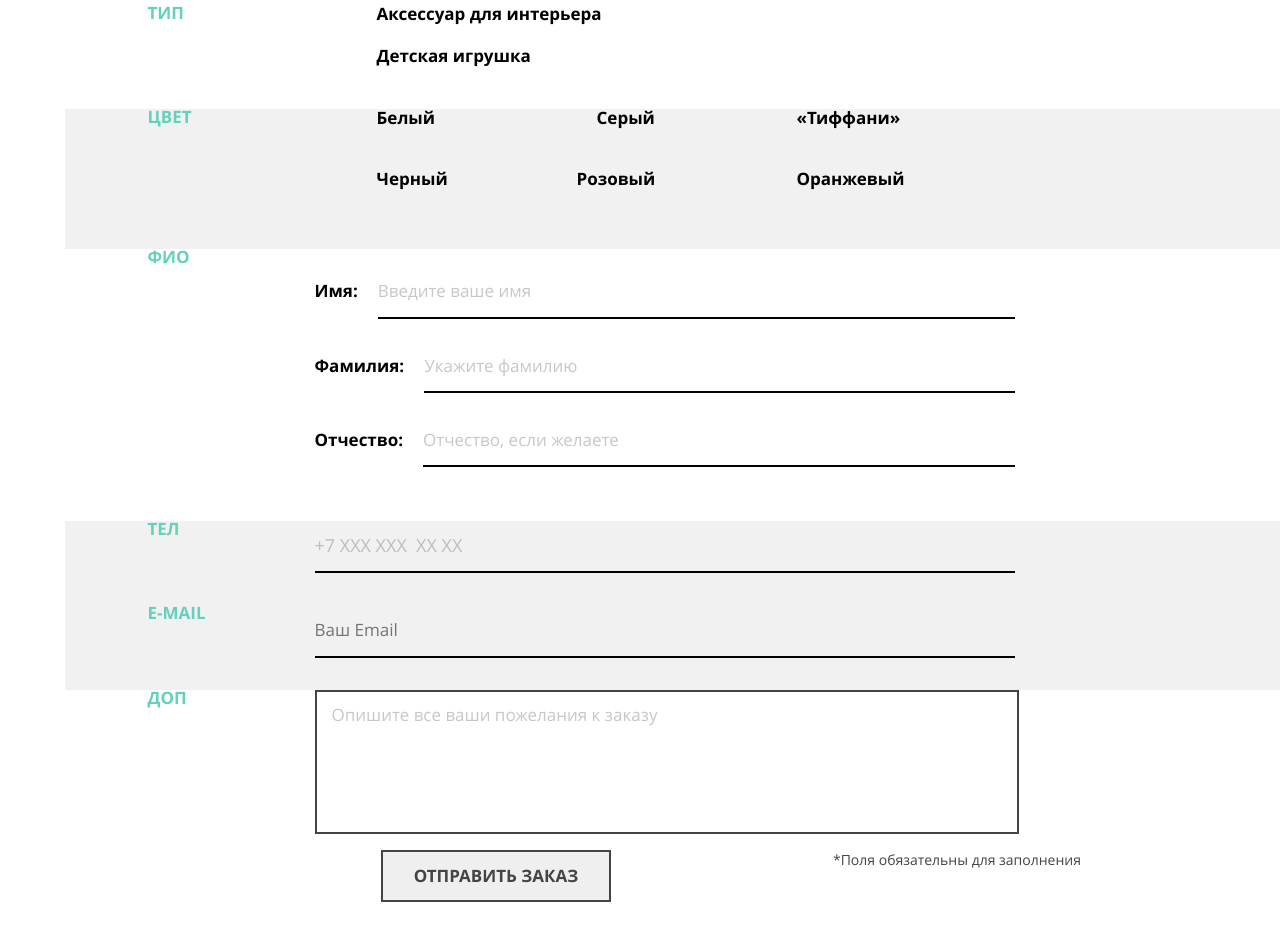
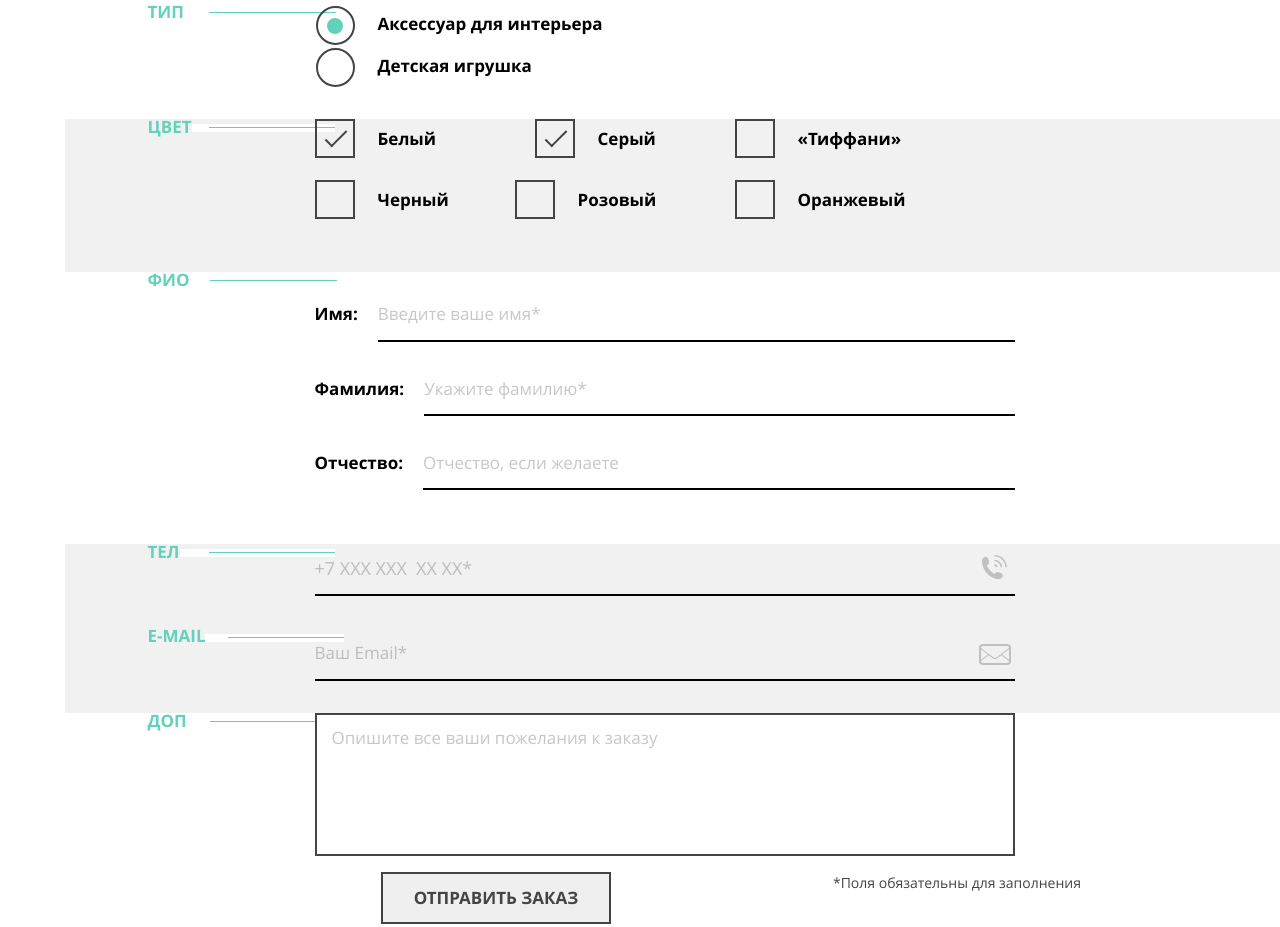
Before and after one commit to TimurSivakov/871733-mishka-16, a website: page source/form.html in a window 1280 px wide. Shown: the part 515-1442 px from the top of the page. Drawn offline with nearby package versions, Linux system fonts and the light colour scheme; files that its build step writes are made by us from their sources.

Commit message:
Сделал стайлгайд по странице форма

```diff
--- a/source/form.html
+++ b/source/form.html
@@ -68,12 +68,12 @@
               <legend class="order-form__title type">Тип</legend>
               <div class="type__flex">
                 <p class="type__wrapper form-radio">
-                  <input class="visually-hidden" type="radio" name="type" value="accessories" id="accessories">
-                  <label class="order-form__label" for="accessories">Аксессуар для интерьера</label>
+                  <input class="visually-hidden" type="radio" name="type" value="accessories" id="accessories" checked>
+                  <label class="order-form__label type__label" for="accessories">Аксессуар для интерьера</label>
                 </p>
                 <p class="type__wrapper form-radio">
                   <input class="visually-hidden" type="radio" name="type" value="toy" id="toy">
-                  <label class="order-form__label" for="toy">Детская игрушка</label>
+                  <label class="order-form__label type__label" for="toy">Детская игрушка</label>
                 </p>
               </div>
             </div>
@@ -87,37 +87,37 @@
                 <li class="color__item">
                   <div class="form-checkbox">
                     <input class="visually-hidden" type="checkbox" name="white" id="white" checked>
-                    <label class="order-form__label" for="white">Белый</label>
+                    <label class="order-form__label color__label" for="white">Белый</label>
                   </div>
                 </li>
                 <li class="color__item">
                   <div class="form-checkbox">
                     <input class="visually-hidden" type="checkbox" name="gray" id="gray" checked>
-                    <label class="order-form__label" for="gray">Серый</label>
+                    <label class="order-form__label color__label" for="gray">Серый</label>
                   </div>
                 </li>
                 <li class="color__item">
                   <div class="form-checkbox">
                     <input class="visually-hidden" type="checkbox" name="tiffany" id="tiffany">
-                    <label class="order-form__label" for="tiffany">«Тиффани»</label>
+                    <label class="order-form__label color__label" for="tiffany">«Тиффани»</label>
                   </div>
                 </li>
                 <li class="color__item">
                   <div class="form-checkbox">
                     <input class="visually-hidden" type="checkbox" name="black" id="black">
-                    <label class="order-form__label" for="black">Черный</label>
+                    <label class="order-form__label color__label" for="black">Черный</label>
                   </div>
                 </li>
                 <li class="color__item">
                   <div class="form-checkbox">
                     <input class="visually-hidden" type="checkbox" name="pink" id="pink">
-                    <label class="order-form__label" for="pink">Розовый</label>
+                    <label class="order-form__label color__label" for="pink">Розовый</label>
                   </div>
                 </li>
                 <li class="color__item">
                   <div class="form-checkbox">
                     <input class="visually-hidden" type="checkbox" name="orange" id="orange">
-                    <label class="order-form__label" for="orange">Оранжевый</label>
+                    <label class="order-form__label color__label" for="orange">Оранжевый</label>
                   </div>
                 </li>
               </ul>
@@ -130,11 +130,11 @@
               <div class="full-name__container">
                 <p class="full-name__item form-text">
                   <label for="name">Имя:</label><br>
-                  <input class="form-text__input form-text__input--name" type="text" name="name" value="" id="name" placeholder="Введите ваше имя">
+                  <input class="form-text__input form-text__input--name" type="text" name="name" value="" id="name" placeholder="Введите ваше имя*">
                 </p>
                 <p class="full-name__item form-text">
                   <label for="surname">Фамилия:</label><br>
-                  <input class="form-text__input form-text__input--name" type="text" name="surname" value="" id="surname" placeholder="Укажите фамилию">
+                  <input class="form-text__input form-text__input--name" type="text" name="surname" value="" id="surname" placeholder="Укажите фамилию*">
                 </p>
                 <p class="full-name__item form-text">
                   <label for="second-name">Отчество:</label><br>
@@ -147,8 +147,13 @@
             <div class="order-form__fieldset-container container">
               <legend class="order-form__title phone">Тел</legend>
               <div class="form-text">
-                <label for="phone" class="visually-hidden">Телефон</label>
-                <input class="form-text__input form-text__input--phone" type="text" name="phone" value="" id="phone" placeholder="+7 xxx xxx  xx xx">
+                <input class="form-text__input form-text__input--phone" type="text" name="phone" value="" id="phone" placeholder="+7 xxx xxx  xx xx*">
+                <label for="phone" class="form-text__label">
+                  Телефон
+                  <svg role="img" width="25" height="24">
+                    <use xlink:href="img/sprite.svg#icon-phone"></use>
+                  </svg>
+                </label>
               </div>
             </div>
           </fieldset>
@@ -156,8 +161,13 @@
             <div class="order-form__fieldset-container container">
               <legend class="order-form__title e-mail">E-mail</legend>
               <div class="form-text">
-                <label for="e-mail" class="visually-hidden">Email</label>
-                <input class="form-text__input" type="text" name="e-mail" id="e-mail" value="" placeholder="Ваш Email">
+                <input class="form-text__input" type="text" name="e-mail" id="e-mail" value="" placeholder="Ваш Email*">
+                <label for="e-mail" class="form-text__label form-text__label--mail">
+                  Email
+                  <svg role="img" width="32" height="27">
+                    <use xlink:href="img/sprite.svg#icon-mail"></use>
+                  </svg>
+                </label>
               </div>
             </div>
           </fieldset>
@@ -166,7 +176,7 @@
               <legend class="order-form__title additional">Доп</legend>
               <div class="form-textarea">
                 <label for="additional" class="visually-hidden">Пожелания к заказу</label>
-                <textarea class="form-textarea__input" name="additional" rows="8" cols="80" id="additional" placeholder="Опишите все ваши пожелания к&nbsp;заказу"></textarea>
+                <textarea class="form-textarea__input" name="additional" rows="7" cols="80" id="additional" placeholder="Опишите все ваши пожелания к&nbsp;заказу"></textarea>
               </div>
             </div>
           </fieldset>
--- a/source/less/base.less
+++ b/source/less/base.less
@@ -35,7 +35,7 @@ img {
   height: auto;
 }
 
-.visually-hidden:not(:focus):not(:active) {
+.visually-hidden {
   position: absolute;
 
   width: 1px;
--- a/source/less/blocks/additional.less
+++ b/source/less/blocks/additional.less
@@ -1,3 +1,8 @@
 .additional {
   margin-bottom: 25px;
+
+  &::after {
+    border-width: 3px 0 4px 23px;
+    width: 76%;
+  }
 }
--- a/source/less/blocks/color.less
+++ b/source/less/blocks/color.less
@@ -1,15 +1,70 @@
 .color {
-  margin-bottom: 36px;
+  margin-bottom: 25px;
+
+  &::after {
+    border-width: 3px 0 4px 17px;
+    width: 76%;
+  }
 }
 
 .color__list {
-  // .label-style();
   .list-reset();
 }
 
 .color__item:not(:last-child) {
   line-height: 18px;
-  margin-bottom: 19px;
+  margin-bottom: 21px;
+}
+
+.color__label {
+  position: relative;
+  cursor: pointer;
+  display: inline-block;
+  vertical-align: top;
+  margin-top: 11px;
+  margin-bottom: 11px;
+
+  &::before,
+  &::after {
+    content: "";
+    position: absolute;
+    border: 2px solid @greyish-brown;
+  }
+
+  &::before {
+    top: -11px;
+    left: -63px;
+    width: 36px;
+    height: 35px;
+  }
+
+  &::after {
+    top: 1px;
+    left: -53px;
+    width: 20px;
+    height: 8px;
+    border-top-style: none;
+    border-right-style: none;
+    transform: scale(0);
+    transition: transform 250ms ease-in-out;
+  }
+
+  &:hover::before {
+    border-color: @aquamarine-input;
+  }
+
+  &:active::before {
+    border-color: @greyish-brown-30;
+  }
+}
+
+input[type="checkbox"]:checked ~ .color__label::after {
+  transform: scale(1) rotate(-45deg);
+}
+
+input[type="checkbox"]:focus + label,
+input[type="radio"]:focus + label {
+  outline: 2px solid rgb(125, 173, 217);
 }
 
 @media (min-width: @tablet-width) {
--- a/source/less/blocks/e-mail.less
+++ b/source/less/blocks/e-mail.less
@@ -1,3 +1,8 @@
 .e-mail {
   margin-bottom: 7px;
+
+  &::after {
+    border-width: 3px 0 4px 23px;
+    width: 69%;
+  }
 }
--- a/source/less/blocks/form-text.less
+++ b/source/less/blocks/form-text.less
@@ -1,5 +1,6 @@
 .form-text {
   .label-style ();
+  position: relative;
 }
 
 .form-text:last-child .form-text__input--name {
@@ -8,23 +9,57 @@
 
 .form-text__input {
   width: 100%;
+  box-sizing: border-box;
   border: 0;
   border-bottom: 2px solid @black;
-  padding: 15px 0 16px 0;
+  padding: 15px 20px 16px 0;
   background-color: transparent;
+
+  &:hover,
+  &:active,
+  &:focus {
+    outline: 0;
+    outline-offset: 0;
+    border-bottom: 2px solid @aquamarine-input;
+  }
+}
+
+.form-text__input:focus-within {
+  // border-bottom: 2px solid black;
+}
+
+.form-text__input::placeholder {
+  color: @greyish-brown-30;
+  line-height: 18px;
 }
 
 .form-text__input--name::placeholder {
   font-size: 17px;
-  color: @greyish-brown-30;
-  line-height: 18px;
 }
 
 .form-text__input--phone::placeholder {
   font-size: 18px;
-  color: @greyish-brown-30;
-  line-height: 18px;
   text-transform: uppercase;
+}
+
+.form-text__label {
+  font-size: 0;
+  line-height: 0;
+  position: absolute;
+  top: 11px;
+  right: 8px;
+  fill-opacity: 0.2;
+}
+
+.form-text__label--mail {
+  right: 4px;
+}
+
+input[type="text"]:hover ~ .form-text__label,
+input[type="text"]:active ~ .form-text__label,
+input[type="text"]:focus ~ .form-text__label {
+  fill: @aquamarine-input;
+  fill-opacity: 1;
 }
 
 @media (min-width: @tablet-width) {
--- a/source/less/blocks/form-textarea.less
+++ b/source/less/blocks/form-textarea.less
@@ -1,18 +1,30 @@
 .form-textarea__input {
   display: block;
-  width: 256px;
+  box-sizing: border-box;
+  width: 260px;
   resize: none;
   border: 2px solid #444444;
-  padding: 0;
-  padding-bottom: 2px;
+  padding: 0 15px;
+  padding-top: 14px;
+  padding-bottom: 5px;
+
+  &:hover,
+  &:active,
+  &:focus {
+    outline: 0;
+    outline-offset: 0;
+    border: 2px solid @aquamarine-input;
+  }
+}
+
+.form-textarea__input:focus-within {
+  // border-bottom: 2px solid black;
 }
 
 .form-textarea__input::placeholder {
   font-size: 17px;
   color: @greyish-brown-30;
   line-height: 18px;
-  padding-top: 14px;
-  padding-left: 15px;
 }
 
 @media (min-width: @tablet-width) {
--- a/source/less/blocks/full-name.less
+++ b/source/less/blocks/full-name.less
@@ -1,5 +1,10 @@
 .full-name {
   margin-bottom: 29px;
+
+  &::after {
+    border-width: 3px 0 4px 20px;
+    width: 76%;
+  }
 }
 
 .full-name__item {
--- a/source/less/blocks/order-form.less
+++ b/source/less/blocks/order-form.less
@@ -16,11 +16,11 @@
 }
 
 .order-form__fieldset-container {
-  margin-bottom: 20px;
+  margin-bottom: 31px;
 }
 
 .order-form__fieldset:nth-child(2) .order-form__fieldset-container {
-  margin-bottom: 18px;
+  margin-bottom: 31px;
 }
 
 .order-form__fieldset:nth-child(n+3) .order-form__fieldset-container {
@@ -32,18 +32,31 @@
 }
 
 .order-form__title {
+  display: block;
   font-weight: bold;
   font-size: 17px;
   color: @aquamarine-light;
   line-height: 16px;
   text-transform: uppercase;
+
+  &::after {
+    content: "";
+    display: inline-block;
+    vertical-align: middle;
+    // box-sizing: border-box;
+    width: 80%;
+    height: 1px;
+    background: @aquamarine-input;
+    border: solid #ffffff;
+    margin-right: -100%;
+  }
 }
 
 .order-form__label {
   display: inline-block;
   .label-style();
   vertical-align: top;
-  margin-left: 62px;
+  margin-left: 63px;
   margin-bottom: 24px;
   line-height: 18px;
 }
--- a/source/less/blocks/page-main.less
+++ b/source/less/blocks/page-main.less
@@ -6,7 +6,7 @@
   text-align: center;
   padding: 71px 0 76px;
   margin: 0;
-  margin-bottom: 22px;
+  margin-bottom: 30px;
 }
 
 @media (min-width: @tablet-width) {
@@ -43,7 +43,7 @@
     font-size: 53px;
     line-height: 57px;
     padding: 94px 0 117px;
-    margin-bottom: 116px;
+    margin-bottom: 115px;
 
     &::after {
       bottom: 0;
--- a/source/less/blocks/phone.less
+++ b/source/less/blocks/phone.less
@@ -1,3 +1,8 @@
 .phone {
   margin-bottom: 7px;
+
+  &::after {
+    border-width: 3px 0 4px 29px;
+    width: 76%;
+  }
 }
--- a/source/less/blocks/type.less
+++ b/source/less/blocks/type.less
@@ -1,9 +1,61 @@
+.type {
+  margin-bottom: 23px;
+
+  &::after {
+    border-width: 3px 0 4px 25px;
+    width: 76%;
+  }
+}
+
 .type__wrapper {
   .label-style;
   .list-reset;
   line-height: 18px;
 }
 
-.type {
-  margin-bottom: 34px;
+.type__label {
+  position: relative;
+  cursor: pointer;
+  display: inline-block;
+  vertical-align: top;
+  margin-top: 11px;
+  margin-bottom: 13px;
+
+  &::before,
+  &::after {
+    content: "";
+    position: absolute;
+  }
+
+  &::before {
+    top: -9px;
+    left: -62px;
+    width: 35px;
+    height: 35px;
+    border: 2px solid @greyish-brown;
+    border-radius: 50%;
+  }
+
+  &::after {
+    top: 3px;
+    left: -51px;
+    font-size: 0;
+    border: 8px solid @aquamarine-input;
+    transition: transform 0.5s ease-in-out;
+    border-radius: 50%;
+    transform: scale(0);
+  }
+
+  &:hover::before {
+    border-color: @aquamarine-input;
+  }
+
+  &:active::before {
+    border-color: @greyish-brown-30;
+  }
 }
+
+input[type="radio"]:checked ~ .type__label::after {
+  display: block;
+  transform: scale(1);
+}
--- a/source/less/variables.less
+++ b/source/less/variables.less
@@ -5,6 +5,7 @@
 @gray-light: #f1f1f1;
 @aquamarine: #56c3b2;
 @aquamarine-light: #63d1bb;
+@aquamarine-input: #62d1ba;
 @seafoam-blue: #63d1bb;
 @greyish-brown: #444444;
 @greyish-brown-30: rgba(68, 68, 68, 0.3);
```
Also changed, not shown: source/catalog.html (+6 -0 lines), source/less/blocks/catalog.less (+13 -3 lines), source/less/blocks/item-card.less (+14 -24 lines), source/img/icon-mail.svg, source/img/icon-phone.svg, source/img/sprite.svg.
